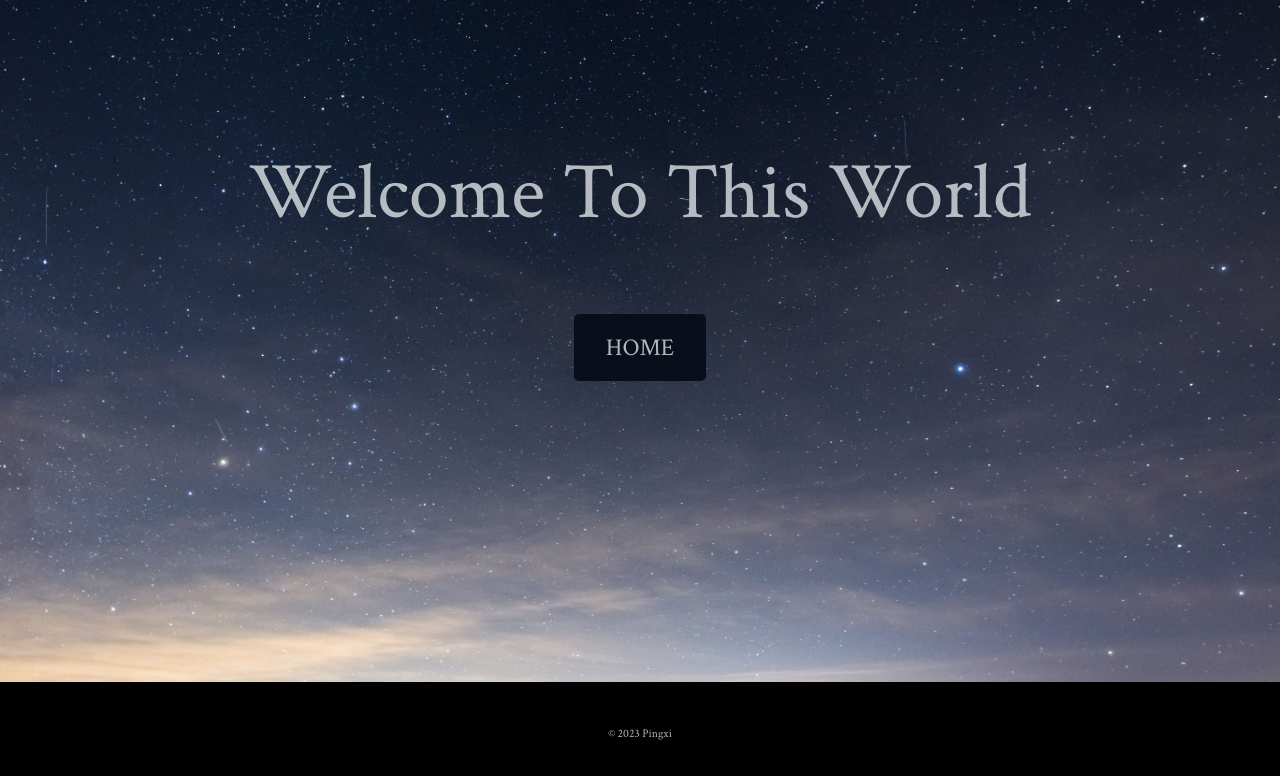
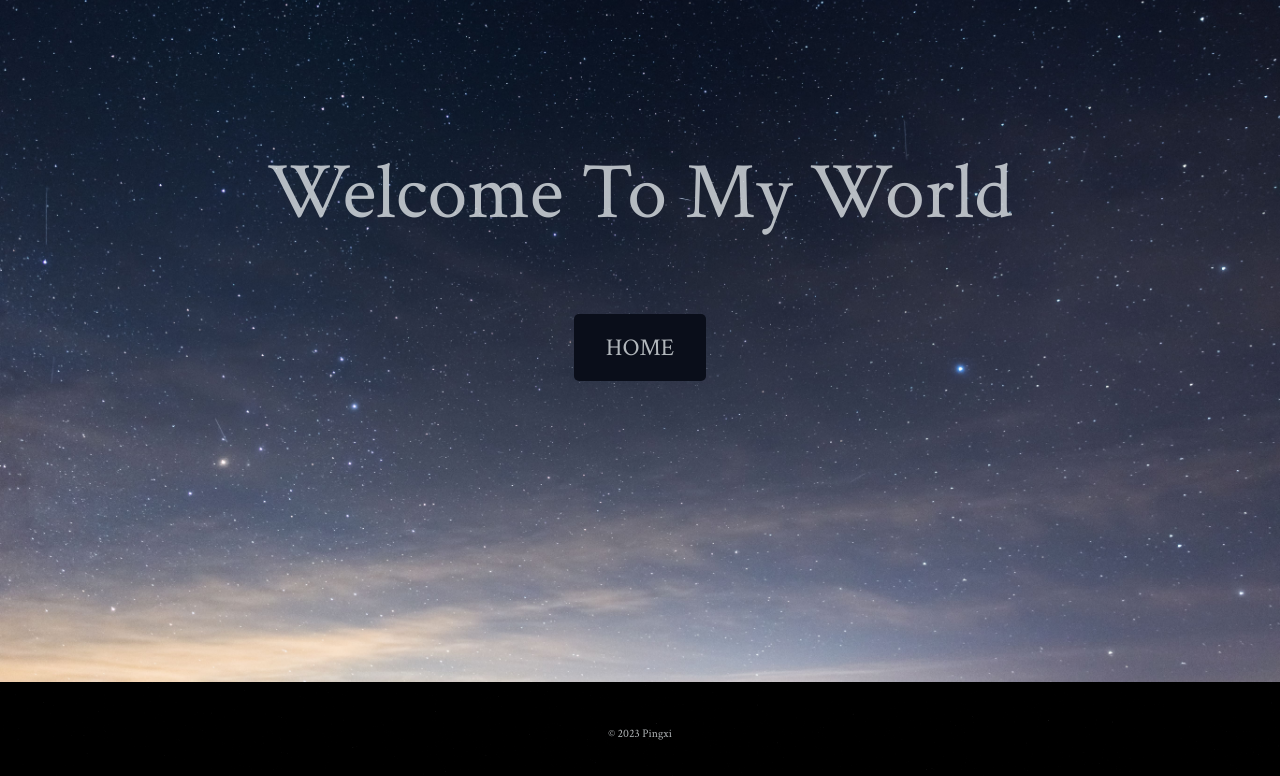
Before and after one commit to pingxi2299/pingxi2299.github.io, a plain HTML site: page index.html in a window 1280 px wide. Shown: the part 118-894 px from the top of the page. Drawn offline with Linux system fonts and the light colour scheme; a web font is replaced by a local one.

Commit message:
adjust the first page

```diff
--- a/index.html
+++ b/index.html
@@ -27,7 +27,7 @@
             </header>
 
             <div class="start-content wrapper">
-                <h2 class="page-title">Welcome To This World</h2>
+                <h2 class="page-title">Welcome To My World</h2>
                 <a class="button" href="home.html">HOME</a>
             </div> <!--start content end-->
         </div>
```
